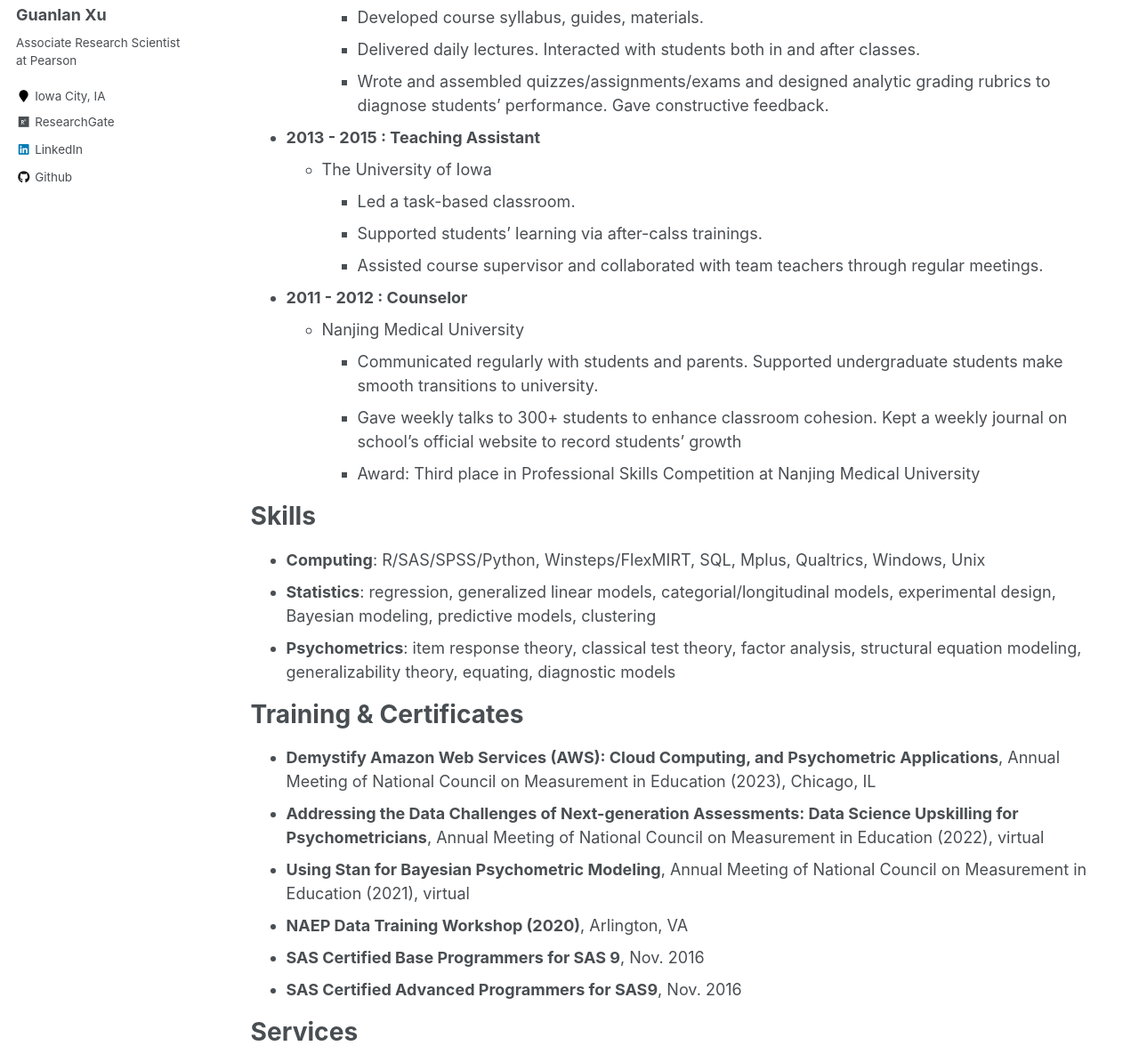
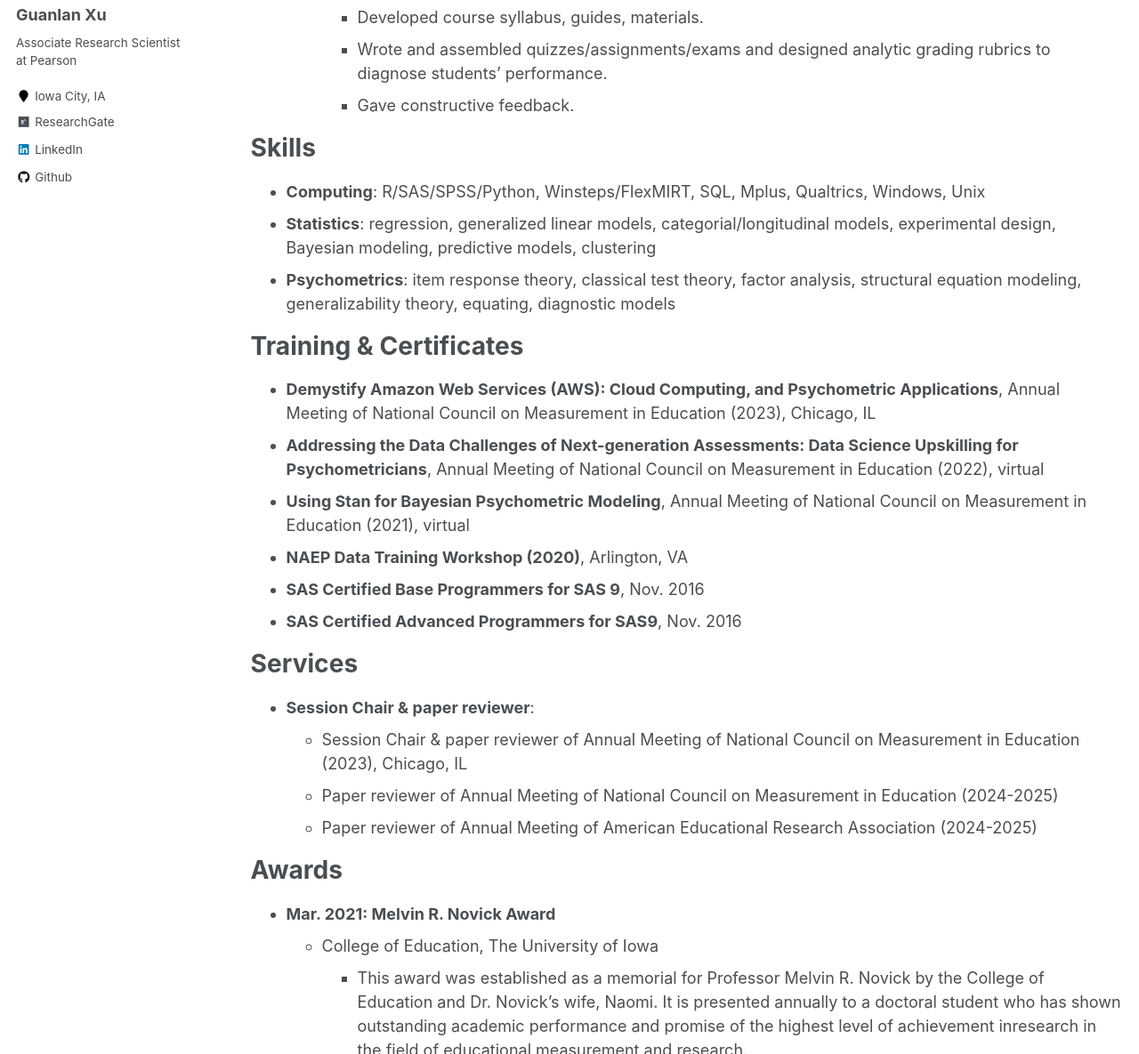
Before and after one commit to guanlanxu/guanlanxu.github.io, a Jekyll site: the page built from _pages/cv.md, in a window 1280 px wide and 1400 px high, scrolled down 1159 px, cut to the strip 215-1400 px from the top of the window. Shown: the whole strip at 89% size. Built offline with Jekyll 4.4.1, drawn with Linux system fonts in a browser that asks for light colours; some of the changed text lies outside the part shown.

Commit message:
Update cv.md

```diff
--- a/_pages/cv.md
+++ b/_pages/cv.md
@@ -55,21 +55,8 @@ Work & Research Experience
 * **2015 - 2016: Lecturer**
   * University of Pittsburgh
     * Developed course syllabus, guides, materials.
-    * Delivered daily lectures. Interacted with students both in and after classes.
-    * Wrote and assembled quizzes/assignments/exams and designed analytic grading rubrics to diagnose students’ performance. Gave constructive feedback.
-
-* **2013 - 2015 : Teaching Assistant**
-  * The University of Iowa
-    * Led a task-based classroom.
-    * Supported students' learning via after-calss trainings.
-    * Assisted course supervisor and collaborated with team teachers through regular meetings.
-
-
-* **2011 - 2012 : Counselor**
-  * Nanjing Medical University
-    * Communicated regularly with students and parents. Supported undergraduate students make smooth transitions to university.
-    * Gave weekly talks to 300+ students to enhance classroom cohesion. Kept a weekly journal on school's official website to record students' growth
-    * Award: Third place in Professional Skills Competition at Nanjing Medical University
+    * Wrote and assembled quizzes/assignments/exams and designed analytic grading rubrics to diagnose students’ performance.
+    * Gave constructive feedback.
 
 Skills
 ======
@@ -90,7 +77,9 @@ Training & Certificates
 Services
 ======
 * **Session Chair & paper reviewer**:
-  * Annual Meeting of National Council on Measurement in Education (2023), Chicago, IL
+  * Session Chair & paper reviewer of Annual Meeting of National Council on Measurement in Education (2023), Chicago, IL
+  * Paper reviewer of Annual Meeting of National Council on Measurement in Education (2024-2025)
+  * Paper reviewer of Annual Meeting of American Educational Research Association (2024-2025)
 
 Awards
 ======
@@ -113,9 +102,6 @@ Awards
   * The University of Iowa
     * This award is in recognition of the third-place excellent team project out of 40 competitive team projects in the 2018 Midwest Hackathon competition at the University of Iowa.
 
-* **Mar. 2004: Excellent Student of Wuxi City**
-  * Wuxi City Department of Education
-    * This award is in recognition of an outstanding student who is all-round developed in moral, intellectual, physical, and aesthetics among 30,000+ competitors in Wuxi City.
 
 
 
@@ -134,14 +120,6 @@ Talks
 
 Volunteer Experience
 ======
-* Aug. 12, 2018 : Van Cleaning
-  * Table to Table, Iowa City, IA
-    * Cleaned 3 vans for food delivery
-
-* Oct. 1, 2014 : Speaker
-  * John F. Kennedy High School, Cedar Rapids, IA
-    * Delivered a 30-minute talk on Chinese culture to 20+ audiences
-
-* Sep. 2013 - Dec. 2013 : Social Worker
-   * Pathways Adult Day Health Ctr, Iowa City, IA
-      * Shared my time, talents, interests and hobbies.
+* Aug. 12, 2018 : Table to Table, Van Cleaning
+* Oct. 1, 2014 : John F. Kennedy High School, Speaker
+* Sep. 2013 - Dec. 2013 : Pathways Adult Day Health Ctr, Social Worker
```
